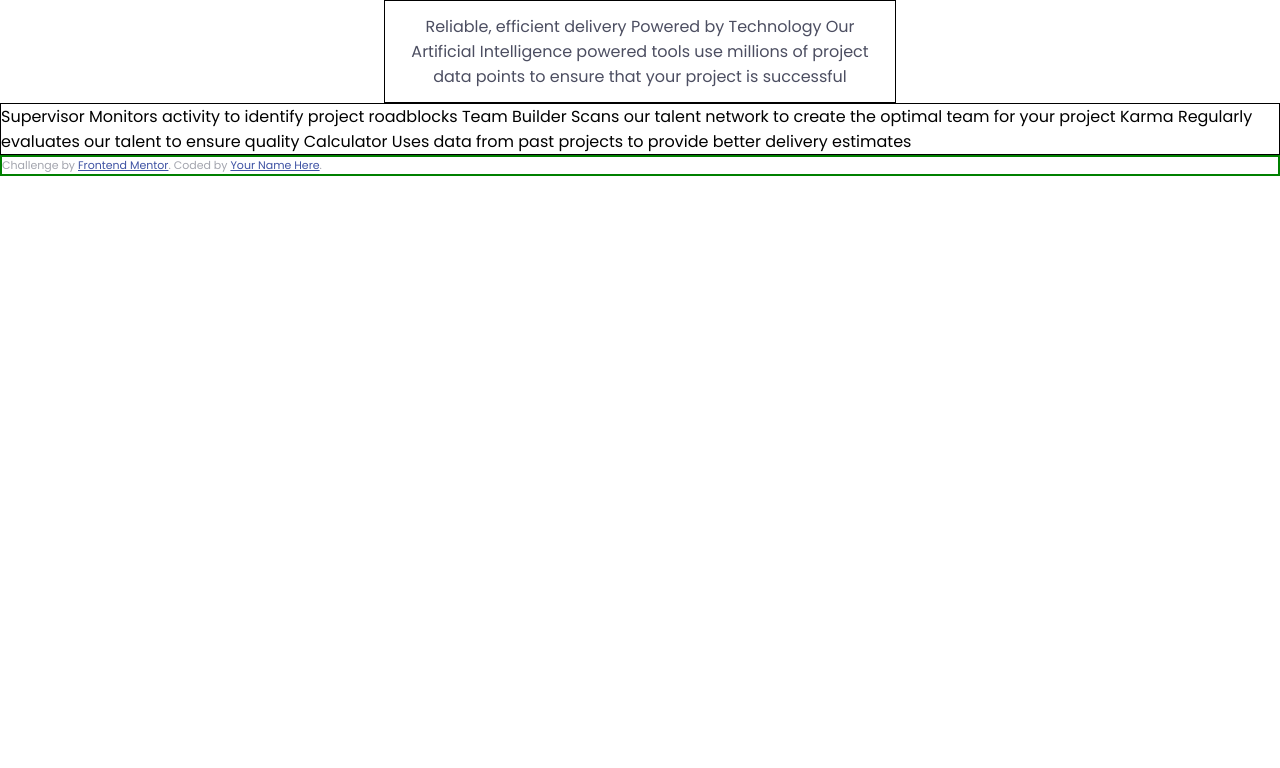
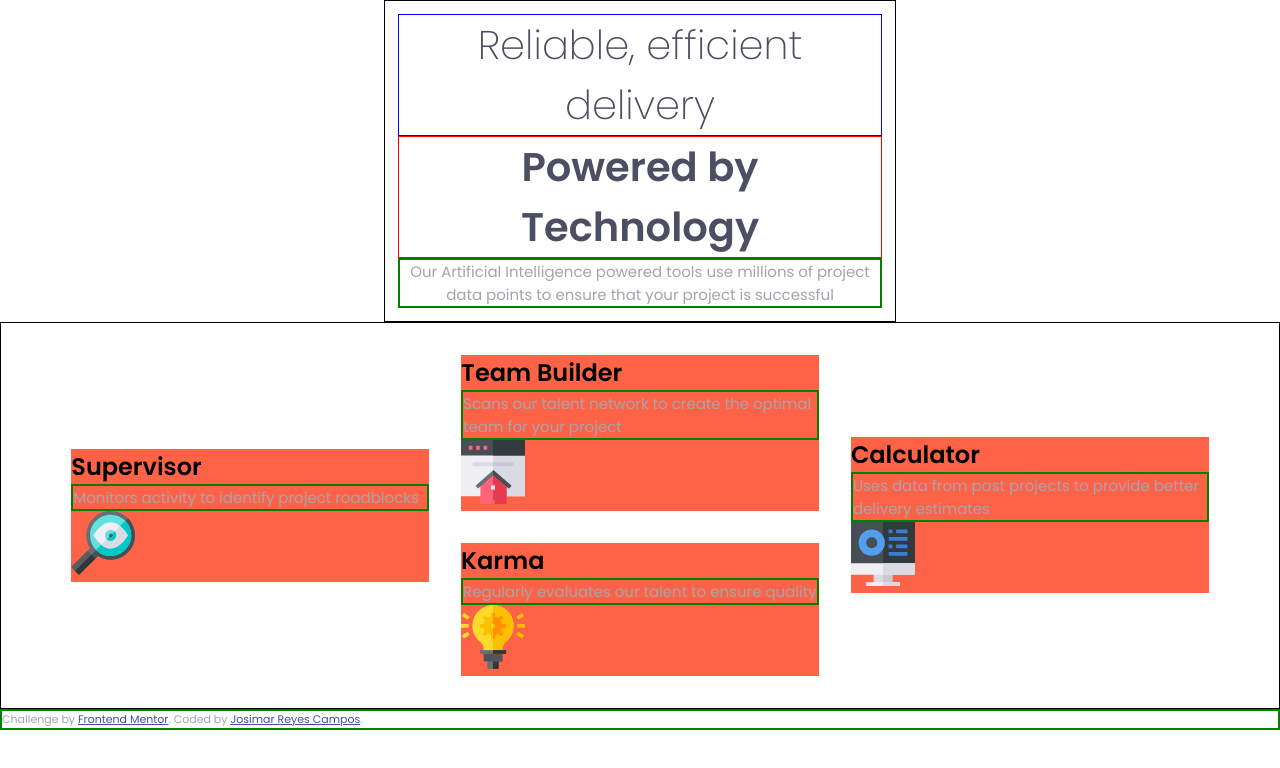
Before and after one commit to DarthJos/frontend-mentor-four-card-feature-section-master, a plain HTML site: page index.html in a window 1280 px wide. Drawn offline with Linux system fonts and the light colour scheme.

Commit message:
Branch 1 | Josi RC | Aply Css clases

```diff
--- a/index.html
+++ b/index.html
@@ -11,36 +11,66 @@
 
 </head>
 
-<body class="global-font-style">
+<body>
+  <div>
+    <header>
+      <div class="header-style">
+        <h1 class="title">Reliable, efficient delivery</h1>
+        <h1 class="subtitle">Powered by Technology</h1>
 
-  <header>
-    Reliable, efficient delivery
-    Powered by Technology
-
+        <p>
           Our Artificial Intelligence powered tools use millions of project data points
           to ensure that your project is successful
+        </p>
+      </div>
     </header>
 
     <main>
-    Supervisor
-    Monitors activity to identify project roadblocks
+      <!-- container -->
+      <section class="wrapper row">
+        <!-- left col -->
+        <aside class="col">
+          <article>
+            <h2>Supervisor</h2>
+            <p>Monitors activity to identify project roadblocks</p>
+            <img src="./images/icon-supervisor.svg" alt="">
+          </article>
+        </aside>
 
-    Team Builder
-    Scans our talent network to create the optimal team for your project
+        <!-- center col -->
+        <aside class="col direction-column">
+          <article>
+            <h2>Team Builder</h2>
+            <p>Scans our talent network to create the optimal team for your project</p>
+            <img src="./images/icon-team-builder.svg" alt="">
+          </article>
+          <article>
+            <h2>Karma</h2>
+            <p>Regularly evaluates our talent to ensure quality</p>
+            <img src="./images/icon-karma.svg" alt="">
+          </article>
+        </aside>
 
-    Karma
-    Regularly evaluates our talent to ensure quality
+        <!-- right col -->
+        <aside class="col">
+          <article>
+            <h2>Calculator</h2>
+            <p>Uses data from past projects to provide better delivery estimates</p>
+            <img src="./images/icon-calculator.svg" alt="">
+          </article>
+        </aside>
 
-    Calculator
-    Uses data from past projects to provide better delivery estimates
+      </section>
     </main>
 
 
     <footer>
       <p class="attribution">
         Challenge by <a href="https://www.frontendmentor.io?ref=challenge" target="_blank">Frontend Mentor</a>.
-      Coded by <a href="#">Your Name Here</a>.
+        Coded by <a href="#">Josimar Reyes Campos</a>.
       </p>
     </footer>
+  </div>
+
 </body>
 </html>
```
Lines whose indentation alone changed are shown as unchanged.
